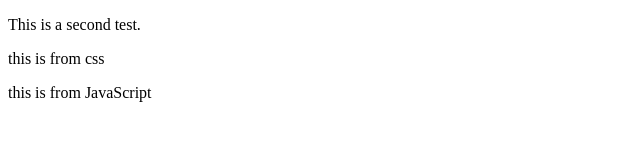
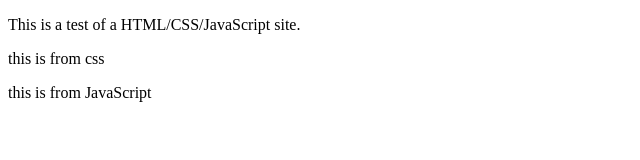
Before and after one commit to edwardtanguay/edwardtanguay.github.io, a plain HTML site: page index.html in a window 1280 px wide. Shown: the whole page, without its empty margins (0-640 px from the left). Drawn offline with Linux system fonts and the light colour scheme.

Commit message:
change note

```diff
--- a/index.html
+++ b/index.html
@@ -12,7 +12,7 @@
 </head>
 
 <body>
-	<p>This is a second test.</p>
+	<p>This is a test of a HTML/CSS/JavaScript site.</p>
 	<p class="fromCss"></p>
 	<p id="fromJavaScript"></p>
 	<script src="js/main.js"></script>
```
